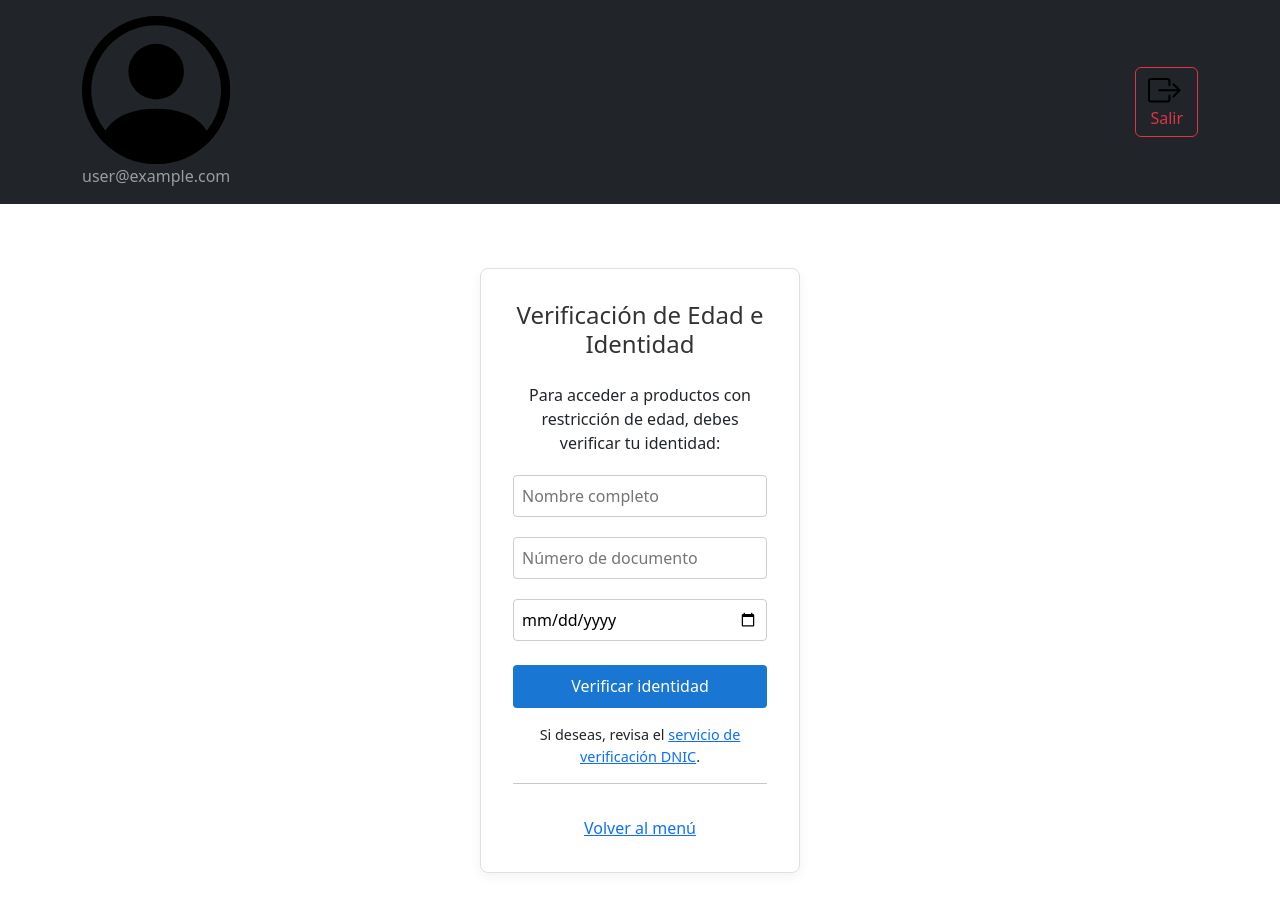
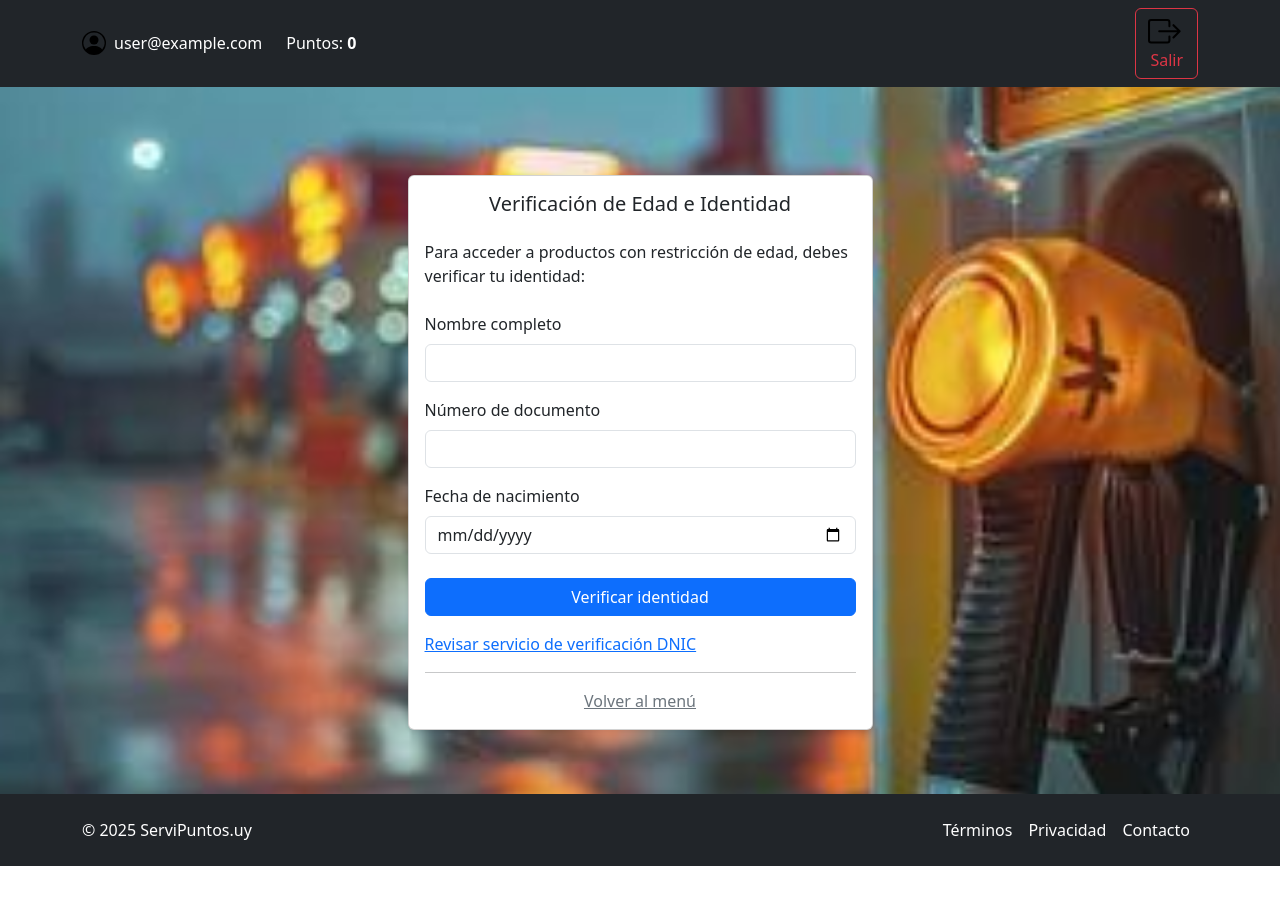
Before and after one commit to GonzaloFrascheri/FrontEnt---.NET, a React (Vite) app: page /verify in a window 1280 px wide. Shown: the top 912 px of the page. After the commit the page ends 866 px from the top, so only its background shows below. Built offline with nearby package versions, Linux system fonts and the light colour scheme; no server answers; sample sign-in values are in the browser's storage.

Commit message:
Agregando NavBar, Footer e cambios visuales varios

```diff
--- /dev/null
+++ b/src/components/Footer.jsx
@@ -0,0 +1,29 @@
+// src/components/Footer.jsx
+import React from 'react';
+import { Navbar, Container, Nav } from 'react-bootstrap';
+
+export default function Footer() {
+  return (
+    <Navbar bg="dark" variant="dark" className="mt-auto py-3">
+      <Container className="d-flex align-items-center">
+        {/* Copyright a la izquierda */}
+        <Navbar.Text className="text-white">
+          &copy; 2025 ServiPuntos.uy
+        </Navbar.Text>
+
+        {/* Enlaces a la derecha */}
+        <Nav className="ms-auto">
+          <Nav.Link href="/terms" className="text-white">
+            Términos
+          </Nav.Link>
+          <Nav.Link href="/privacy" className="text-white">
+            Privacidad
+          </Nav.Link>
+          <Nav.Link href="/contact" className="text-white">
+            Contacto
+          </Nav.Link>
+        </Nav>
+      </Container>
+    </Navbar>
+  );
+}
--- a/src/components/NavBar.jsx
+++ b/src/components/NavBar.jsx
@@ -1,6 +1,6 @@
 // src/components/NavBar.jsx
 import React, { useContext } from 'react';
-import { Navbar, Container, Button } from 'react-bootstrap';
+import { Navbar, Container, Button, Nav } from 'react-bootstrap';
 import { PersonCircle, BoxArrowRight } from 'react-bootstrap-icons';
 import { AuthContext } from '../context/AuthContext';
 
@@ -10,13 +10,18 @@ export default function NavBar() {
   return (
     <Navbar bg="dark" variant="dark" className="mb-4">
       <Container>
-        <Navbar.Text>
-            <PersonCircle className="me-2" />
+        <Nav className="align-items-center">
+          <PersonCircle className="me-2 text-white" size={24} />
+          <span className="text-white me-4">
             {user.email}
-        </Navbar.Text>
+          </span>
+          <span className="text-white">
+            Puntos: <strong>{user.puntos ?? 0}</strong>
+          </span>
+        </Nav>
         <Button variant="outline-danger" onClick={logout}>
-            <BoxArrowRight className="me-1" />
-            Salir
+          <BoxArrowRight className="me-1" />
+          Salir
         </Button>
       </Container>
     </Navbar>
--- a/src/components/ProtectedLayout.jsx
+++ b/src/components/ProtectedLayout.jsx
@@ -1,14 +1,20 @@
+// src/components/ProtectedLayout.jsx
 import React from 'react';
 import { Outlet } from 'react-router-dom';
 import NavBar from './NavBar';
+import Footer from './Footer';
 
 export default function ProtectedLayout() {
   return (
-    <>
+    <div className="app">
+      <div className="app__overlay" />
       <NavBar />
-      <div className="container mt-4">
+
+      <main className="app__content">
         <Outlet />
-      </div>
-    </>
+      </main>
+
+      <Footer />
+    </div>
   );
 }
--- a/src/pages/login/HomePage.jsx
+++ b/src/pages/login/HomePage.jsx
@@ -1,47 +1,91 @@
 // src/pages/HomePage.jsx
-import { useContext } from 'react';
+import React, { useContext } from 'react';
+import { Container, Row, Col, Card, Button } from 'react-bootstrap';
 import { AuthContext } from '../../context/AuthContext';
-import { Link } from 'react-router-dom';
 
 export default function HomePage() {
   const { user, logout } = useContext(AuthContext);
 
+  const actions = [
+    { title: 'Alta de Tenant', link: '/tenants/nuevo', variant: 'primary' },
+    { title: 'Alta de Producto', link: '/products/nuevo', variant: 'info' },
+    { title: 'Alta de Estación', link: '/stations/nuevo', variant: 'success' },
+    { title: 'Verificación VEAI', link: '/verify', variant: 'warning' },
+    { title: 'Canje de Puntos', link: '/redeem', variant: 'secondary' },
+    { title: 'Actualización precio del combustible', link: '/fuels/actualizar', variant: 'secondary' },
+  ];
+
   return (
-    <div className="auth-card">
-      <h2 className="auth-card__title">
-        Bienvenido a ServiPuntos, {user.nombre || user.email}
-      </h2>
+    <Container className="py-4">
+      {/* Encabezado */}
+      <Row className="mb-4 align-items-center">
+        <Col>
+          <h2 className="mb-0">Bienvenido a ServiPuntos</h2>
+        </Col>
+      </Row>
 
-      {/* Menú de acciones disponibles */}
-      <nav className="auth-card__menu" style={{ display: 'flex', flexDirection: 'column', gap: '1rem', marginBottom: '1.5rem' }}>
-        <Link to="/tenants/nuevo" className="auth-card__button">
-          Alta de Tenant
-        </Link>
-        <Link to="/products/nuevo" className="auth-card__button">
-          Alta de Producto
-        </Link>
-        <Link to="/stations/nuevo" className="auth-card__button">
-          Alta de Estación
-        </Link>
-        <Link to="/verify" className="auth-card__button">
-          Verificación de edad e identidad
-        </Link>
-        <Link to="/redeem" className="auth-card__button">
-          Canje de puntos
-        </Link>
-        <Link to="/fuels/actualizar" className="auth-card__button">
-          Actualización precio del combustible
-        </Link>
-        {/* Aquí puedes agregar más enlaces de administración */}
-      </nav>
+      {/* Grid de accciones */}
+      <Row xs={1} sm={2} md={3} lg={3} className="g-4 mb-5">
+        {actions.map(({ title, link, variant }) => (
+          <Col key={link}>
+            <Card className="h-100 shadow-sm">
+              <Card.Body className="d-flex flex-column justify-content-between">
+                <Card.Title>{title}</Card.Title>
+                <Button
+                  href={link}
+                  variant={variant}
+                  className="mt-3"
+                >
+                  Ir
+                </Button>
+              </Card.Body>
+            </Card>
+          </Col>
+        ))}
+      </Row>
 
-      <button
-        onClick={logout}
-        className="auth-card__button"
-        style={{ backgroundColor: '#d32f2f', marginTop: '0' }}
-      >
-        Cerrar sesión
-      </button>
-    </div>
+      {/* Sección de promociones */}
+      <section className="mb-5">
+        <h3 className="mb-3">Promociones Destacadas</h3>
+        <Row xs={1} md={2} lg={3} className="g-4">
+          {/* Ejemplo de tarjeta de promoción */}
+          <Col>
+            <Card className="h-100">
+              <Card.Body>
+                <Card.Title>Café Gratis</Card.Title>
+                <Card.Text>Canjea 200 puntos por un café</Card.Text>
+                <Button variant="outline-primary" href="/redeem">
+                  Canjear ahora
+                </Button>
+              </Card.Body>
+            </Card>
+          </Col>
+
+          <Col>
+            <Card className="h-100">
+              <Card.Body>
+                <Card.Title>50% Combustible</Card.Title>
+                <Card.Text>Mitad de precio en nafta 95</Card.Text>
+                <Button variant="outline-primary" href="/redeem">
+                  Canjear ahora
+                </Button>
+              </Card.Body>
+            </Card>
+          </Col>
+
+          <Col>
+            <Card className="h-100">
+              <Card.Body>
+                <Card.Title>Merchandising</Card.Title>
+                <Card.Text>Artículos por 500 puntos</Card.Text>
+                <Button variant="outline-primary" href="/redeem">
+                  Canjear ahora
+                </Button>
+              </Card.Body>
+            </Card>
+          </Col>
+        </Row>
+      </section>
+    </Container>
   );
 }
--- a/src/pages/points/RedeemPointsPage.jsx
+++ b/src/pages/points/RedeemPointsPage.jsx
@@ -1,3 +1,4 @@
+// src/pages/points/RedeemPointsPage.jsx
 import { useState, useEffect, useContext } from 'react';
 import { getCatalog, redeemProduct } from '../../services/api';
 import { AuthContext } from '../../context/AuthContext';
@@ -11,7 +12,6 @@ export default function RedeemPointsPage() {
   const [selectedId, setSelectedId] = useState('');
   const [selectedProduct, setSelectedProduct] = useState(null);
   const [userPoints, setUserPoints] = useState(0);
-  const [nuevoPrecio, setNuevoPrecio] = useState('');
   const [loading, setLoading] = useState(false);
   const [error, setError] = useState('');
   const [success, setSuccess] = useState('');
@@ -56,7 +56,7 @@ export default function RedeemPointsPage() {
     setSuccess('');
     try {
       await redeemProduct({ productId: selectedProduct.id });
-      setSuccess(`Has canjeado ${selectedProduct.nombre}.`);
+      setSuccess(`Has canjeado "${selectedProduct.nombre}".`);
       setUserPoints(prev => prev - selectedProduct.costoPuntos);
       setTimeout(() => navigate('/'), 1500);
     } catch (err) {
@@ -67,45 +67,73 @@ export default function RedeemPointsPage() {
   };
 
   return (
-    <div className="auth-card">
-      <h2 className="auth-card__title">Canje de Puntos</h2>
-      <p>Tienes <strong>{userPoints}</strong> puntos disponibles.</p>
+    <div className="d-flex justify-content-center align-items-center py-5">
+      <div className="card" style={{ maxWidth: 400, width: '100%' }}>
+        <div className="card-body">
+          <h4 className="card-title text-center mb-4">Canje de Puntos</h4>
+          <p className="text-center mb-3">
+            Tienes <strong>{userPoints}</strong> puntos disponibles.
+          </p>
 
-      <form onSubmit={handleSubmit} className="auth-card__form">
-        {error && <p className="auth-card__error">{error}</p>}
-        {success && <p className="auth-card__info">{success}</p>}
+          {error && (
+            <div className="alert alert-danger" role="alert">
+              {error}
+            </div>
+          )}
+          {success && (
+            <div className="alert alert-success" role="alert">
+              {success}
+            </div>
+          )}
 
+          <form onSubmit={handleSubmit}>
+            <div className="mb-3">
+              <label htmlFor="selectProduct" className="form-label">
+                Selecciona un producto
+              </label>
               <select
+                id="selectProduct"
+                className="form-select"
                 value={selectedId}
                 onChange={handleSelect}
                 disabled={loading}
-          className="auth-card__input"
                 required
               >
-          <option value="">Selecciona un producto</option>
+                <option value="">-- elige uno --</option>
                 {catalog.map(item => (
                   <option key={item.id} value={item.id}>
-              {item.nombre} - {item.costoPuntos} pts
+                    {item.nombre} — {item.costoPuntos} pts
                   </option>
                 ))}
               </select>
+            </div>
 
             {selectedProduct && (
-          <p>Edad mínima: {selectedProduct.edadMinima}</p>
+              <p className="mb-3">
+                <small className="text-muted">
+                  Edad mínima: {selectedProduct.edadMinima}
+                </small>
+              </p>
             )}
 
+            <div className="d-grid mb-3">
               <button
                 type="submit"
-          className="auth-card__button"
+                className="btn btn-primary"
                 disabled={loading}
               >
                 {loading ? 'Procesando…' : 'Confirmar canje'}
               </button>
+            </div>
           </form>
 
-      <Link to="/" className='back-link' style={{ marginTop: '1rem' }}>
+          <div className="text-center">
+            <Link to="/" className="link-secondary">
               Volver al menú
             </Link>
           </div>
+        </div>
+      </div>
+    </div>
   );
 }
--- a/src/pages/stations/RegisterStationPage.jsx
+++ b/src/pages/stations/RegisterStationPage.jsx
@@ -1,10 +1,20 @@
-import { useState, useContext, useEffect } from 'react';
+// src/pages/stations/RegisterStationPage.jsx
+import React, { useState, useEffect, useContext } from 'react';
 import { createStation } from '../../services/api';
 import { AuthContext } from '../../context/AuthContext';
 import { Link } from 'react-router-dom';
+import {
+  Container,
+  Col,
+  Card,
+  Form,
+  Button,
+  Alert,
+  Row
+} from 'react-bootstrap';
 
 export default function RegisterStationPage() {
-  const { user, logout } = useContext(AuthContext);
+  const { user } = useContext(AuthContext);
   const [tenants, setTenants] = useState([]);
   const [form, setForm] = useState({
     tenantId: '',
@@ -17,10 +27,12 @@ export default function RegisterStationPage() {
   const [error, setError]     = useState('');
   const [success, setSuccess] = useState('');
 
-  // TODO: en el futuro, cargar tenants desde tu API:
   useEffect(() => {
-    // hasta then, un mock
-    setTenants([{ id: 't1', nombre: 'Cadena A' }, { id: 't2', nombre: 'Cadena B' }]);
+    // TODO: reemplazar con fetch real de tenants
+    setTenants([
+      { id: 't1', nombre: 'Cadena A' },
+      { id: 't2', nombre: 'Cadena B' }
+    ]);
   }, []);
 
   const handleChange = e => {
@@ -30,12 +42,22 @@ export default function RegisterStationPage() {
 
   const handleSubmit = async e => {
     e.preventDefault();
-    setError(''); setSuccess(''); setLoading(true);
+    setError('');
+    setSuccess('');
+    setLoading(true);
     try {
-      const serviciosArray = form.servicios.split(',').map(s => s.trim());
-      const station = await createStation({ ...form, servicios: serviciosArray });
-      setSuccess(`Estación "${station.nombre}" creada.`);
-      setForm(prev => ({ ...prev, nombre:'', direccion:'', servicios:'' }));
+      const serviciosArray = form.servicios
+        ? form.servicios.split(',').map(s => s.trim())
+        : [];
+      const station = await createStation({
+        tenantId: form.tenantId,
+        nombre: form.nombre,
+        direccion: form.direccion,
+        estado: form.estado,
+        servicios: serviciosArray
+      });
+      setSuccess(`Estación "${station.nombre}" creada con éxito.`);
+      setForm({ ...form, nombre: '', direccion: '', servicios: '' });
     } catch (err) {
       setError(err.response?.data?.message || 'Error al crear estación');
     } finally {
@@ -44,81 +66,102 @@ export default function RegisterStationPage() {
   };
 
   return (
-    <div className="auth-card">
-      <h2 className="auth-card__title">Alta de Estación</h2>
+    <Container className="d-flex justify-content-center align-items-center py-5">
+      <Col xs={12} sm={10} md={8} lg={6}>
+        <Card className="shadow-sm">
+          <Card.Body>
+            <Card.Title className="text-center mb-4">
+              Alta de Estación
+            </Card.Title>
 
-      <form onSubmit={handleSubmit} className="auth-card__form">
-        {error   && <p className="auth-card__error">{error}</p>}
-        {success && <p className="auth-card__info">{success}</p>}
+            {error && <Alert variant="danger">{error}</Alert>}
+            {success && <Alert variant="success">{success}</Alert>}
 
-        <select
+            <Form onSubmit={handleSubmit}>
+              <Form.Group className="mb-3" controlId="selectTenant">
+                <Form.Label>Selecciona un tenant</Form.Label>
+                <Form.Select
                   name="tenantId"
                   value={form.tenantId}
                   onChange={handleChange}
                   disabled={loading}
                   required
-          className="auth-card__input"
                 >
-          <option value="">Selecciona un tenant</option>
+                  <option value="">-- elige uno --</option>
                   {tenants.map(t => (
-            <option key={t.id} value={t.id}>{t.nombre}</option>
+                    <option key={t.id} value={t.id}>
+                      {t.nombre}
+                    </option>
                   ))}
-        </select>
+                </Form.Select>
+              </Form.Group>
 
-        <input
+              <Form.Group className="mb-3" controlId="inputNombre">
+                <Form.Label>Nombre de la estación</Form.Label>
+                <Form.Control
                   type="text"
                   name="nombre"
-          placeholder="Nombre de la estación"
-          className="auth-card__input"
+                  placeholder="Ej: Estación Central"
                   value={form.nombre}
                   onChange={handleChange}
                   disabled={loading}
                   required
                 />
+              </Form.Group>
 
-        <input
+              <Form.Group className="mb-3" controlId="inputDireccion">
+                <Form.Label>Dirección</Form.Label>
+                <Form.Control
                   type="text"
                   name="direccion"
-          placeholder="Dirección"
-          className="auth-card__input"
+                  placeholder="Ej: Calle Falsa 123"
                   value={form.direccion}
                   onChange={handleChange}
                   disabled={loading}
                   required
                 />
+              </Form.Group>
 
-        <select
+              <Form.Group className="mb-3" controlId="selectEstado">
+                <Form.Label>Estado</Form.Label>
+                <Form.Select
                   name="estado"
                   value={form.estado}
                   onChange={handleChange}
                   disabled={loading}
-          className="auth-card__input"
                 >
                   <option value="activo">Activo</option>
                   <option value="inactivo">Inactivo</option>
-        </select>
+                </Form.Select>
+              </Form.Group>
 
-        <input
+              <Form.Group className="mb-4" controlId="inputServicios">
+                <Form.Label>Servicios (separados por coma)</Form.Label>
+                <Form.Control
                   type="text"
                   name="servicios"
-          placeholder="Servicios (separados por coma)"
-          className="auth-card__input"
+                  placeholder="Ej: tienda,lavado"
                   value={form.servicios}
                   onChange={handleChange}
                   disabled={loading}
                 />
+              </Form.Group>
 
-        <button
-          type="submit"
-          className="auth-card__button"
-          disabled={loading}
-        >
+              <div className="d-grid mb-3">
+                <Button variant="primary" type="submit" disabled={loading}>
                   {loading ? 'Creando…' : 'Crear Estación'}
-        </button>
-        <Link to="/" className='back-link' style={{ marginTop: '1rem' }}>
+                </Button>
+              </div>
+            </Form>
+
+            <div className="text-center">
+              <Link to="/" className="link-secondary">
                 Volver al menú
               </Link>
-      </form>
             </div>
+          </Card.Body>
+        </Card>
+      </Col>
+    </Container>
   );
 }
--- a/src/pages/verifyAge/VerifyIdentityPage.jsx
+++ b/src/pages/verifyAge/VerifyIdentityPage.jsx
@@ -1,12 +1,18 @@
-import { useState, useContext } from 'react';
+// src/pages/verifyAge/VerifyIdentityPage.jsx
+import React, { useState, useContext } from 'react';
 import { verifyIdentity } from '../../services/api';
 import { AuthContext } from '../../context/AuthContext';
 import { Link, useNavigate } from 'react-router-dom';
+import { Container, Row, Col, Card, Form, Button, Alert } from 'react-bootstrap';
 
 export default function VerifyIdentityPage() {
   const { user } = useContext(AuthContext);
   const navigate = useNavigate();
-  const [form, setForm] = useState({ nombre: user.nombre || '', documento: '', fechaNacimiento: '' });
+  const [form, setForm] = useState({
+    nombre: user.nombre || '',
+    documento: '',
+    fechaNacimiento: ''
+  });
   const [loading, setLoading] = useState(false);
   const [error, setError] = useState('');
   const [success, setSuccess] = useState('');
@@ -18,9 +24,10 @@ export default function VerifyIdentityPage() {
 
   const handleSubmit = async e => {
     e.preventDefault();
-    setError(''); setSuccess(''); setLoading(true);
+    setError('');
+    setSuccess('');
+    setLoading(true);
     try {
-      // Llama al endpoint de verificación de identidad
       await verifyIdentity(form);
       setSuccess('Verificación exitosa. Ahora puedes canjear productos con restricción.');
       setTimeout(() => navigate('/'), 1500);
@@ -32,61 +39,82 @@ export default function VerifyIdentityPage() {
   };
 
   return (
-    <div className="auth-card">
-      <h2 className="auth-card__title">Verificación de Edad e Identidad</h2>
-      <p>Para acceder a productos con restricción de edad, debes verificar tu identidad:</p>
-      <form onSubmit={handleSubmit} className="auth-card__form">
-        {error   && <p className="auth-card__error">{error}</p>}
-        {success && <p className="auth-card__info">{success}</p>}
+    <Container className="d-flex justify-content-center align-items-center py-5">
+      <Col xs={12} sm={8} md={6} lg={5}>
+        <Card className="shadow-sm">
+          <Card.Body>
+            <Card.Title className="text-center mb-4">
+              Verificación de Edad e Identidad
+            </Card.Title>
+            <Card.Text className="mb-4">
+              Para acceder a productos con restricción de edad, debes verificar tu identidad:
+            </Card.Text>
 
-        <input
+            {error && <Alert variant="danger">{error}</Alert>}
+            {success && <Alert variant="success">{success}</Alert>}
+
+            <Form onSubmit={handleSubmit}>
+              <Form.Group className="mb-3" controlId="inputNombre">
+                <Form.Label>Nombre completo</Form.Label>
+                <Form.Control
                   type="text"
                   name="nombre"
-          placeholder="Nombre completo"
-          className="auth-card__input"
                   value={form.nombre}
                   onChange={handleChange}
                   disabled={loading}
                   required
                 />
+              </Form.Group>
 
-        <input
+              <Form.Group className="mb-3" controlId="inputDocumento">
+                <Form.Label>Número de documento</Form.Label>
+                <Form.Control
                   type="text"
                   name="documento"
-          placeholder="Número de documento"
-          className="auth-card__input"
                   value={form.documento}
                   onChange={handleChange}
                   disabled={loading}
                   required
                 />
+              </Form.Group>
 
-        <input
+              <Form.Group className="mb-4" controlId="inputFechaNacimiento">
+                <Form.Label>Fecha de nacimiento</Form.Label>
+                <Form.Control
                   type="date"
                   name="fechaNacimiento"
-          placeholder="Fecha de nacimiento"
-          className="auth-card__input"
                   value={form.fechaNacimiento}
                   onChange={handleChange}
                   disabled={loading}
                   required
                 />
+              </Form.Group>
 
-        <button
-          type="submit"
-          className="auth-card__button"
-          disabled={loading}
+              <div className="d-grid mb-3">
+                <Button variant="primary" type="submit" disabled={loading}>
+                  {loading ? 'Verificando…' : 'Verificar identidad'}
+                </Button>
+              </div>
+            </Form>
+
+            <div className="mb-3">
+              <a
+                href="https://dnic.example.com"
+                target="_blank"
+                rel="noopener noreferrer"
               >
-          {loading ? 'Verificando…' : 'Verificar identidad'}
-        </button>
-      </form>
-      <p style={{ marginTop: '1rem', fontSize: '0.9rem' }}>
-        Si deseas, revisa el <a href="https://dnic.example.com" target="_blank" rel="noopener noreferrer">servicio de verificación DNIC</a>.
-      </p>
+                Revisar servicio de verificación DNIC
+              </a>
+            </div>
             <hr />
-      <Link to="/" className='back-link' style={{ marginTop: '1rem' }}>
+            <div className="text-center">
+              <Link to="/" className="link-secondary">
                 Volver al menú
               </Link>
             </div>
+          </Card.Body>
+        </Card>
+      </Col>
+    </Container>
   );
 }
--- a/src/styles/globals.css
+++ b/src/styles/globals.css
@@ -1,3 +1,35 @@
+.app {
+  position: relative;
+  min-height: 100vh;
+  display: flex;
+  flex-direction: column;
+  background: url('../assets/estacion2.jpg')
+              center/cover no-repeat fixed;
+  overflow: hidden;
+}
+
+/* capa semi‐opaca oscureciendo la imagen */
+.app__overlay {
+  content: "";
+  position: absolute;
+  inset: 0; /* top:0; right:0; bottom:0; left:0 */
+  background-color: rgba(0,0,0,0.5);
+  pointer-events: none;
+}
+
+/* el contenido (navbar, main, footer) va encima */
+.app > * {
+  position: relative;
+  z-index: 1;
+}
+
+/* contenido principal bajo el navbar y sobre la overlay */
+.app__content {
+  flex: 1;
+  padding: 1rem;
+  overflow-y: auto;
+}
+
 /* Centro la “card” en la página */
 .auth-card {
     width: 320px;
```
Also changed, not shown: src/pages/fuel/UpdateFuelPricePage.jsx (+40 -30 lines), src/pages/products/RegisterProductPage.jsx (+65 -32 lines), src/pages/tenant/RegisterTenantPage.jsx (+43 -25 lines), src/assets/estacion2.jpg (added). Lines whose indentation alone changed are shown as unchanged.
